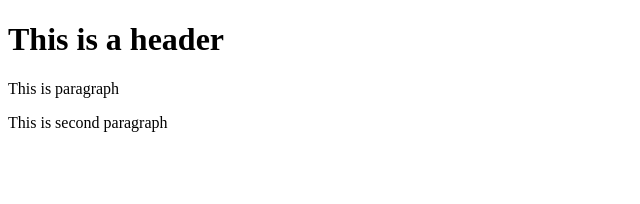
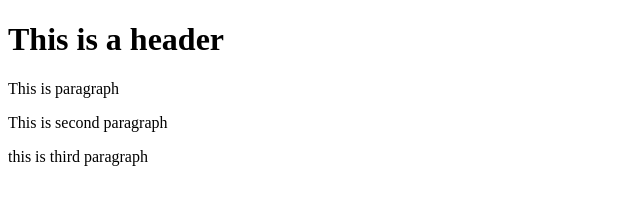
Before and after one commit to DannuriRamesh/git-test, a website: page index.html in a window 1280 px wide. Shown: the whole page, without its empty margins (0-640 px from the left). Drawn offline with Linux system fonts and the light colour scheme.

Commit message:
fourth commit

```diff
--- a/index.html
+++ b/index.html
@@ -8,5 +8,8 @@
      <h1>This is a header</h1>
      <p>This is paragraph</p>
      <p>This is second paragraph</p>
+<p>
+    this is third paragraph
+</p>
 </body>
 </html>
```
Also changed, not shown: package.json (added, +24 -0 lines), 2 other files.
